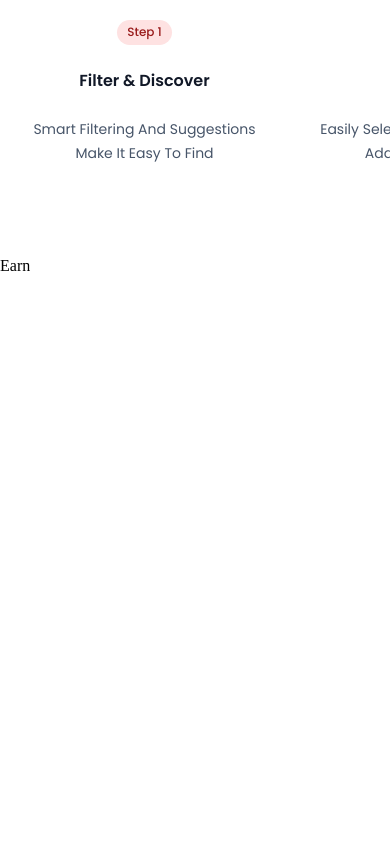
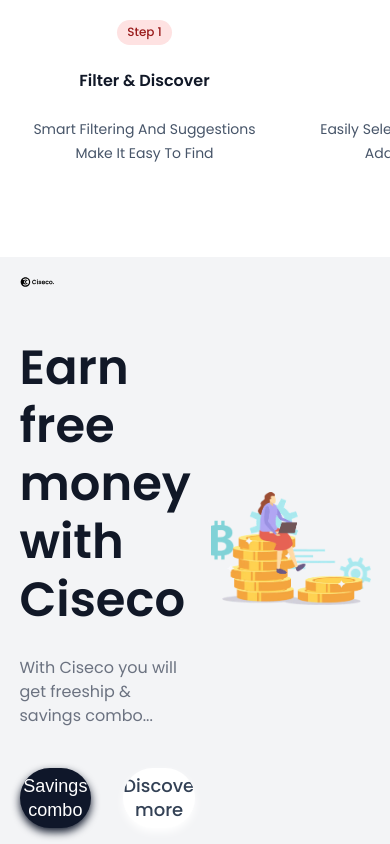
Before and after one commit to techshomez/ciseco-store, a React (Vite) app: page / in a window 390 px wide. Shown: the part 3588-4432 px from the top of the page. Before the commit the page ends 3863 px from the top, so only its background shows below. Built offline with nearby package versions, Linux system fonts and the light colour scheme; the HTML template or start-up script is replaced by a standard one.

Commit message:
styling earn component

```diff
--- /dev/null
+++ b/src/components/reuse/button/medium/default/default.css
@@ -0,0 +1,37 @@
+.default {
+  width: 150px;
+  height: 50px;
+  border: none;
+  border-radius: 50px;
+  cursor: pointer;
+  font-size: 16px;
+  line-height: 20px;
+  font-weight: 500;
+  font-family: var(--font);
+  overflow: hidden;
+  box-shadow: rgba(33, 35, 38, 0.1) 0px 10px 10px -10px;
+  color: var(--default-button-text-color);
+  background-color: var(--default-button-bg);
+}
+
+.default:hover {
+  background-color: var(--default-button-bg-hover);
+}
+
+@media (max-width: 477px) {
+  .default {
+    margin: 0 auto;
+    width: 200px;
+    height: 60px;
+    border: none;
+    border-radius: 50px;
+    cursor: pointer;
+    font-size: 18px;
+    line-height: 24px;
+    font-weight: 500;
+    overflow: hidden;
+    box-shadow: 0px 4px 8px var(--default-button-bg);
+    color: var(--default-button-text-color);
+    background-color: var(--default-button-bg);
+  }
+}
--- /dev/null
+++ b/src/components/reuse/button/medium/default/index.jsx
@@ -0,0 +1,7 @@
+import "./default.css";
+
+const DefaultButton = ({ value }) => {
+  return <button className="default">{value}</button>;
+};
+
+export default DefaultButton;
--- /dev/null
+++ b/src/components/reuse/button/medium/large/darkBlue/index.jsx
@@ -0,0 +1,7 @@
+import "./large.css";
+
+const LargeButton = ({ value }) => {
+  return <button className="large">{value}</button>;
+};
+
+export default LargeButton;
--- /dev/null
+++ b/src/components/reuse/button/medium/large/darkBlue/large.css
@@ -0,0 +1,36 @@
+.large {
+  width: 200px;
+  height: 60px;
+  border: none;
+  border-radius: 50px;
+  cursor: pointer;
+  font-size: 18px;
+  line-height: 24px;
+  font-weight: 500;
+  overflow: hidden;
+  box-shadow: 2px 4px 5px var(--large-button-bg);
+  color: var(--white);
+  background-color: var(--large-button-bg);
+}
+
+.large:hover {
+  background-color: var(--large-button-bg-hover);
+}
+
+@media (max-width: 477px) {
+  .large {
+    margin: 0 auto;
+    width: 200px;
+    height: 60px;
+    border: none;
+    border-radius: 50px;
+    cursor: pointer;
+    font-size: 18px;
+    line-height: 24px;
+    font-weight: 500;
+    overflow: hidden;
+    box-shadow: 0px 4px 8px var(--large-button-bg);
+    color: var(--white);
+    background-color: var(--large-button-bg);
+  }
+}
--- /dev/null
+++ b/src/components/reuse/button/medium/large/default/default.css
@@ -0,0 +1,37 @@
+.default {
+  width: 150px;
+  height: 50px;
+  border: none;
+  border-radius: 50px;
+  cursor: pointer;
+  font-size: 16px;
+  line-height: 20px;
+  font-weight: 500;
+  font-family: var(--font);
+  overflow: hidden;
+  box-shadow: rgba(33, 35, 38, 0.1) 0px 10px 10px -10px;
+  color: var(--default-button-text-color);
+  background-color: var(--default-button-bg);
+}
+
+.default:hover {
+  background-color: var(--default-button-bg-hover);
+}
+
+@media (max-width: 477px) {
+  .default {
+    margin: 0 auto;
+    width: 200px;
+    height: 60px;
+    border: none;
+    border-radius: 50px;
+    cursor: pointer;
+    font-size: 18px;
+    line-height: 24px;
+    font-weight: 500;
+    overflow: hidden;
+    box-shadow: 0px 4px 8px var(--default-button-bg);
+    color: var(--default-button-text-color);
+    background-color: var(--default-button-bg);
+  }
+}
--- /dev/null
+++ b/src/components/reuse/button/medium/large/default/index.jsx
@@ -0,0 +1,7 @@
+import "./default.css";
+
+const DefaultButton = ({ value }) => {
+  return <button className="default">{value}</button>;
+};
+
+export default DefaultButton;
--- a/src/components/reuse/earnCiseco/earn.css
+++ b/src/components/reuse/earnCiseco/earn.css
@@ -0,0 +1,54 @@
+.earn {
+  padding: 1rem 5%;
+  display: flex;
+  justify-content: center;
+  align-items: center;
+  gap: 1rem;
+  background-color: var(--default-button-bg-hover);
+}
+
+.earn .earn__left {
+  width: 50%;
+}
+
+.earn .earn__left > img {
+  width: 20%;
+  height: 20%;
+  object-fit: cover;
+}
+
+.earn .earn__left > h1 {
+  font-size: 48px;
+  line-height: 58px;
+  font-weight: 600;
+  color: var(--text-color);
+  font-family: var(--font);
+  padding-top: 3rem;
+}
+
+.earn .earn__left > article {
+  font-size: 16px;
+  line-height: 24px;
+  font-weight: 400;
+  color: var(--text-color-gray);
+  font-family: var(--font);
+  margin-top: 1.7rem;
+}
+
+.earn .earn__left .earn__cta {
+  display: flex;
+  justify-content: flex-start;
+  align-items: center;
+  gap: 2rem;
+  margin-top: 2.5rem;
+}
+
+.earn .earn__right {
+  width: 50%;
+}
+
+.earn .earn__right > img {
+  width: 100%;
+  height: 100%;
+  object-fit: cover;
+}
--- a/src/components/reuse/earnCiseco/index.jsx
+++ b/src/components/reuse/earnCiseco/index.jsx
@@ -1,7 +1,27 @@
 import "./earn.css";
+import LargeButton from "../button/large/darkBlue";
+import DefaultButton from "../button/large/default";
 
 const Earn = () => {
-  return <div>Earn</div>;
+  return (
+    <div className="earn">
+      <div className="earn__left">
+        <img src="/images/logo.svg" alt="" />
+        <h1>
+          Earn free money <br />
+          with Ciseco
+        </h1>
+        <article>With Ciseco you will get freeship & savings combo...</article>
+        <div className="earn__cta">
+          <LargeButton value="Savings combo" />
+          <DefaultButton value="Discover more" />
+        </div>
+      </div>
+      <div className="earn__right">
+        <img src="/images/rightLargeImg.webp" alt="" />
+      </div>
+    </div>
+  );
 };
 
 export default Earn;
```
Also changed, not shown: public/images/rightLargeImg.webp (renamed from public/rightLargeImg.webp).
